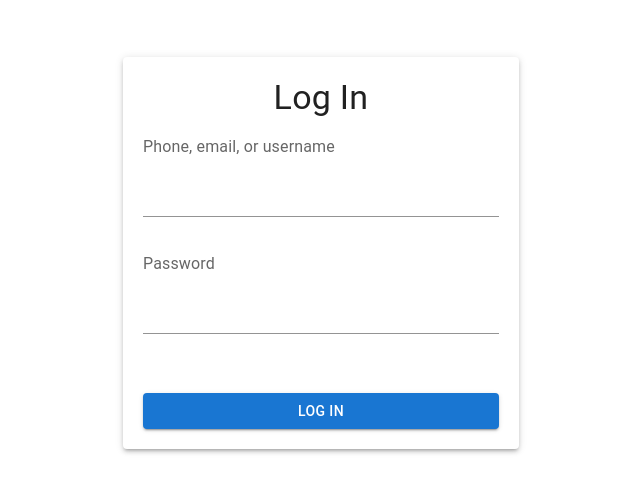
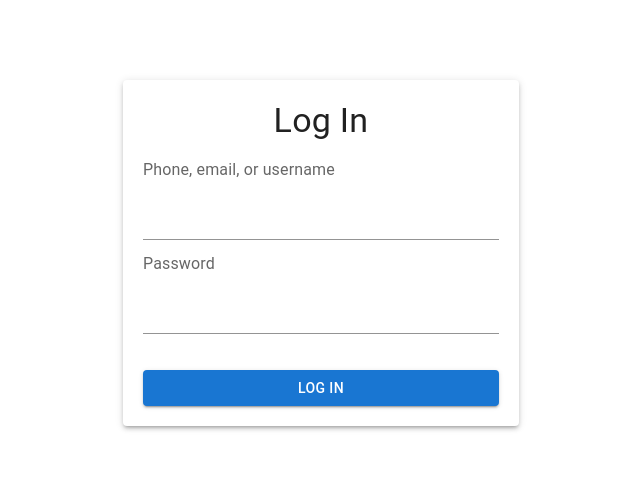
Before and after one commit to jasminsebastian2/my-app, a React (Create React App) app: page / in a window 1280 px wide. Shown: the part 147-640 px from the top of the page, without its empty margins (319-959 px from the left). Built offline with nearby package versions, Linux system fonts and the light colour scheme.

Commit message:
Update Login.jsx

```diff
--- a/src/components/Login.jsx
+++ b/src/components/Login.jsx
@@ -14,10 +14,6 @@ const Login = () => {
   const handleSubmit = (e) => {
     e.preventDefault();
 
-    if (!credentials.username || !credentials.password) {
-      setError('Please enter both username and password.');
-      return;
-    }
 
     if (credentials.username === 'project' && credentials.password === '123') {
       console.log('Login successful');
@@ -46,8 +42,6 @@ const Login = () => {
             name="username"
             value={credentials.username}
             onChange={handleChange}
-            error={error && !credentials.username}
-            helperText={error && !credentials.username ? error : ' '}
             style={{ marginBottom: '12px' }}
             inputProps={{ style: { padding: '10px' } }}
           />
@@ -62,8 +56,6 @@ const Login = () => {
             name="password"
             value={credentials.password}
             onChange={handleChange}
-            error={error && !credentials.password}
-            helperText={error && !credentials.password ? error : ' '}
             style={{ marginBottom: '12px' }}
             inputProps={{ style: { padding: '10px' } }}
           />
```
